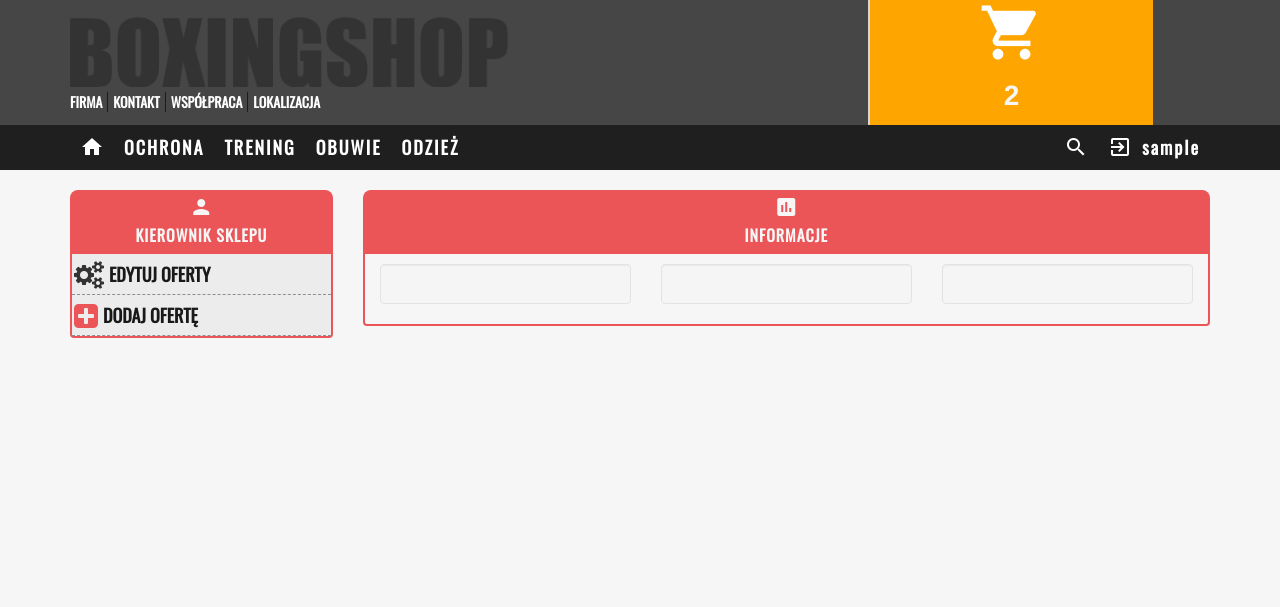
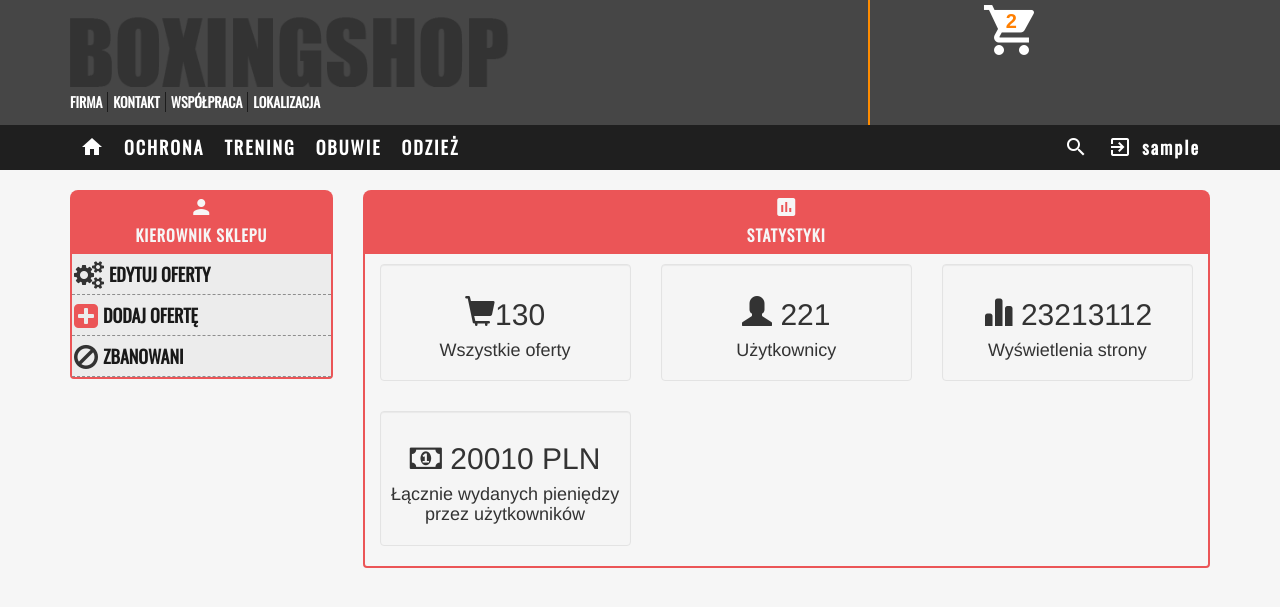
Before and after one commit to adonisstevenson/boxingshop, a CodeIgniter app: page /boxingshop/index.php/admin/index in a window 1280 px wide. Shown: the top 607 px of the page. Run offline with CodeIgniter, Linux system fonts and the light colour scheme; the visitor is signed in with stand-in values (Sample User, id 1); some libraries are stand-ins or nearby versions; some web fonts are replaced.

Commit message:
Basic stuff

```diff
--- a/application/views/admin/dashboard.php
+++ b/application/views/admin/dashboard.php
@@ -25,27 +25,45 @@
                             </div>
                             <div style="clear: both"></div>
                         </div>
+                        <div class="adminOptionRow">
+                            <div class="adminOptionIcon">
+                                <i class="fa fa-ban fa-2x" aria-hidden="true"></i>
+                            </div>
+                            <div class="adminOptionContent">
+                                ZBANOWANI
+                            </div>
+                            <div style="clear: both"></div>
+                        </div>
                    </div>
                 </div>
                 <div class="col-sm-9">
                     <div class="admin-header">
-                       <i class="material-icons" style="width: 100%; text-align: center">poll</i> <br>INFORMACJE
+                       <i class="material-icons" style="width: 100%; text-align: center">poll</i> <br>STATYSTYKI
                     </div>
                     <div class="infoBox adminBorder">
 
                        <div class="col-sm-4 marginTen">
-                           <div class="well">
-
+                           <div class="well infoWell">
+                                <h2><span class="glyphicon glyphicon-shopping-cart" aria-hidden="true"></span>130</h2>
+                                <h4>Wszystkie oferty</h4>
                            </div>
                        </div>
                        <div class="col-sm-4 marginTen">
-                           <div class="well">
-
+                           <div class="well infoWell">
+                                <h2><span class="glyphicon glyphicon-user" aria-hidden="true"></span> 221</h2>
+                                <h4>Użytkownicy</h4>
                            </div>
                        </div>
                        <div class="col-sm-4 marginTen">
-                           <div class="well">
-
+                           <div class="well infoWell">
+                                <h2><span class="glyphicon glyphicon-stats" aria-hidden="true"></span> 23213112</h2>
+                                <h4>Wyświetlenia strony</h4>
+                           </div>
+                       </div>
+                       <div class="col-sm-4 marginTen">
+                           <div class="well infoWell">
+                                <h2><i class="fa fa-money" aria-hidden="true"></i> 20010 PLN</h2>
+                                <h4>Łącznie wydanych pieniędzy przez użytkowników</h4>
                            </div>
                        </div>
                        <div style="clear: both"></div>
--- a/application/views/header.php
+++ b/application/views/header.php
@@ -54,10 +54,8 @@
             </div>
         </div>
         <div class="cart">
-            <i class="material-icons" style="font-size: 65px; color: white; width: 100%;">shopping_cart</i>
-            <div class="cart-items">
-                2<br>
-            </div>
+                <i class="material-icons" style="font-size: 60px; color: white; width: 100%;">shopping_cart</i>
+                <div class="cartAbsolute">2</div>
         </div>
     </div>
 </nav>
--- a/application/views/productShow.php
+++ b/application/views/productShow.php
@@ -58,6 +58,9 @@
 					</div>
 					<div class="opinion-content">
 						<div class="opinion-content-date">10-01-2017</div>
+						<div class="opinionRate">
+							<i class="material-icons colorGreen">thumb_up</i>
+						</div>
 						<?= $comment->comment; ?>
 					</div>
 					<div style="clear: both;"></div>
--- a/assets/style.css
+++ b/assets/style.css
@@ -228,18 +228,20 @@ width: 100%;
 .cart{
 	float: left;
 	width: 25%;
-	border-left: 2px solid #D7D7D7;
+	border-left: 2px solid darkorange;
 	text-align: center;
 	font-size: 28px;
-	background-color: orange;
+	color: white;
+	position: relative;
 	font-weight: bold;
 	height: 125px;
 }
-
-.cart-items{
-	text-align: center;
-	width: 100%;
-	color: #F6F6F6;
+.cartAbsolute{
+	top: 7px;
+	position: absolute;
+	color: #FF7F00;
+	font-size: 20px;
+	left: 48%;
 }
 .slider-background{
 	background-color: #717171;
@@ -382,6 +384,11 @@ width: 100%;
 	width: 90%;
 	padding: 5px;
 }
+.opinionRate{
+	float: right;
+	padding-left: 5px;
+}
+.colorGreen{color: mediumseagreen;}
 @media (max-width: 425px) {
 	.opinion-content{width: 75% !important;}
  }
@@ -447,3 +454,28 @@ width: 100%;
 .marginBottomTen{
 	margin-bottom: 10px;
 }
+.infoWell{
+	text-align: center;
+	padding: 10px !important;
+}
+.infoIcon{
+	min-height: 10px;
+	width: 50%;
+	float: left;
+	text-align: right;
+}
+.infoNumber{
+	min-height: 10px;
+	width: 50%;
+	text-align: left;
+	font-size: 24px;
+	padding-top: 10px;
+	padding-left: 5px;
+	overflow: hidden;
+	float: left;
+}
+.infoName{
+	font-size: 18px;
+	width: 100%;
+	text-align: center;
+}
```
Also changed, not shown: assets/storage.png (added).
